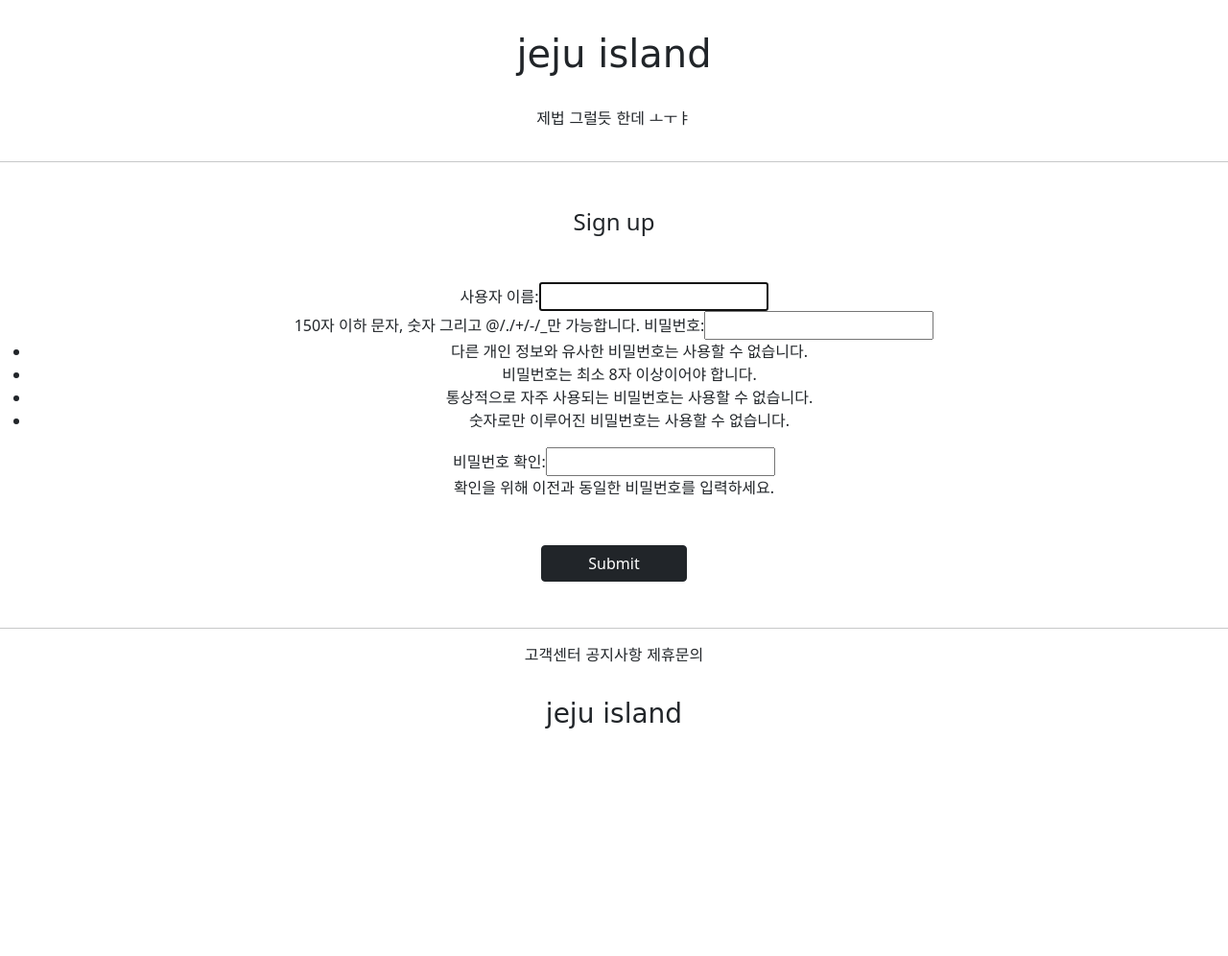
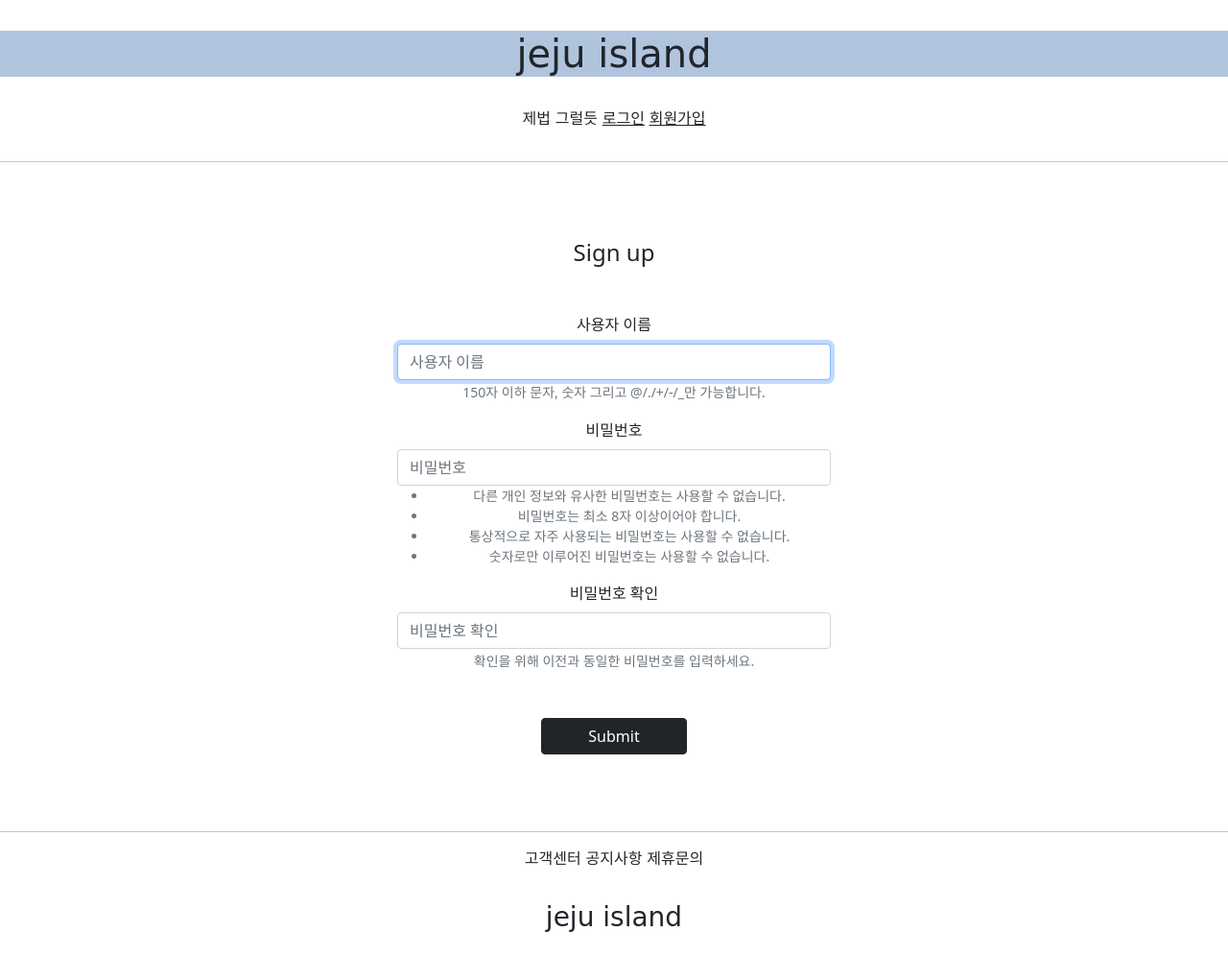
Before and after one commit to lugia574/mydjango, a Django app: page /accountapp/create/ in a window 1280 px wide. Shown: the whole page at 96% size. Before the commit the page ends 759 px from the top, so only its background shows below. Run offline with Django 3.2, Linux system fonts and the light colour scheme; parts of the project's set-up code (start-up, migrations or seed data) failed here and were passed over; some libraries are stand-ins or nearby versions; some web fonts are replaced.

Commit message:
21/07/15 - 1

```diff
--- a/accountapp/static/base.css
+++ b/accountapp/static/base.css
@@ -1,6 +1,7 @@
 .jeju_main_logo{
     margin: 2rem 0;
     font-family: 'Gugi', cursive;
+    background: lightsteelblue;
 }
     /*font-family: 'Jua', sans-serif;*/
 
@@ -19,6 +20,14 @@
     font-family: 'Jua', sans-serif;
 }
 
- .main{
-    font-family: 'Jua', sans-serif;
- }
+
+.mw-500{
+    max-width: 500px;
+    padding: 1rem 1.5rem;
+}
+
+
+
+ /*a:link { color: red; text-decoration: none;}*/
+ /*a:visited { color: black; text-decoration: none;}*/
+ /*a:hover { color: blue; text-decoration: underline;}*/
--- a/accountapp/templates/accountapp/create.html
+++ b/accountapp/templates/accountapp/create.html
@@ -1,8 +1,9 @@
 {% extends 'base.html' %}
+{% load bootstrap4 %}
 
 {% block content %}
 
-    <div class="text-center">
+    <div class="text-center mw-500 m-auto">
         <div class="m-5">
             <h4>Sign up</h4>
         </div>
@@ -10,8 +11,10 @@
             <form action="{% url 'accountapp:create'%}" method="post">
                 {% csrf_token %}
                 {# csrf_token 이걸 넣어야 폼이 정상적으로 작동됨#}
-                {{ form }}
-{#                이럼 인풋태그가 알아서 된데?#}
+                {% bootstrap_form form %}
+{#                부트스트랩 적용#}
+{#                {{ form }}#}
+{#                이럼 인풋태그가 알아서 된데#}
                 <div class="m-5">
                     <input type="submit" class="btn btn-dark rounded=pill px-5">
                 </div>
--- a/mydjango/settings.py
+++ b/mydjango/settings.py
@@ -55,6 +55,7 @@ INSTALLED_APPS = [
     'django.contrib.sessions',
     'django.contrib.messages',
     'django.contrib.staticfiles',
+    'bootstrap4',
     'accountapp'
 ]
 
--- a/templates/header.html
+++ b/templates/header.html
@@ -6,7 +6,14 @@
     <div class="jeju_main_btn" >
         <span>제법</span>
         <span>그럴듯</span>
-        <span>한데</span>
-        <span>ㅗㅜㅑ</span>
+        {% if not user.is_authenticated%}
+            <span><a href="{% url 'accountapp:login' %}" class="text-dark">로그인</a></span>
+            <span><a href="{% url 'accountapp:create' %}" class="text-dark">회원가입</a></span>
+
+
+        {% else %}
+            <span>마이페이지</span>
+            <span>로그아웃</span>
+        {% endif %}
     </div>
 </div>
```
Also changed, not shown: accountapp/templates/accountapp/login.html (+5 -3 lines), db.sqlite3.
